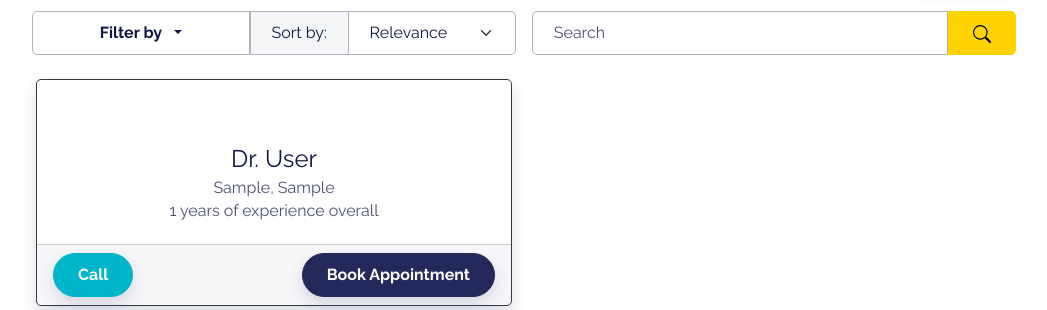
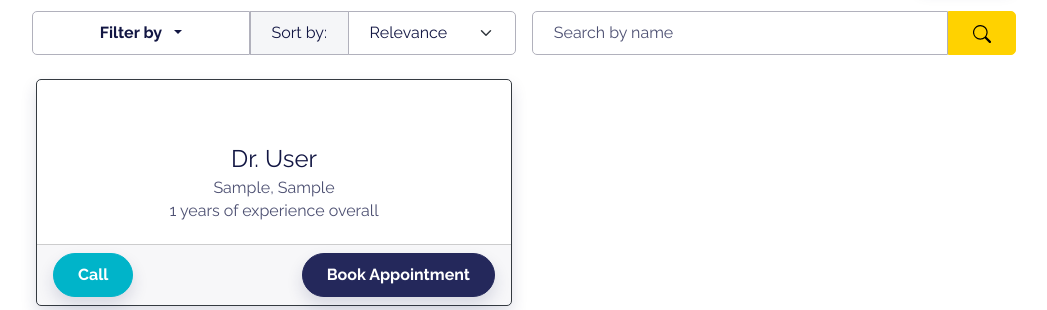
Before and after one commit to ShyamGadde/book-my-doctor, a PHP site: page /find-doctor.php in a window 1280 px wide. Shown: the part 77-387 px from the top of the page, without its empty margins (116-1163 px from the left). Run offline with PHP 8.4, Linux system fonts and the light colour scheme; tables that the repository leaves empty hold one stand-in row (values such as "Sample post"); data that the repository does not hold is empty; some web fonts are replaced.

Commit message:
fix: :lipstick: make it more obvious on what the user is searching on

```diff
--- a/find-doctor.php
+++ b/find-doctor.php
@@ -127,7 +127,7 @@ if (($_GET["filter"] ?? '') === "true") {
         <!-- Search form -->
         <div class="col p-0 px-2 m-0 col-12 col-md-6">
           <div class="d-flex align-items-center">
-            <input class="form-control ms-md-auto" type="search" name="search" placeholder="Search" style="border-top-left-radius: 5px; border-bottom-left-radius: 5px" />
+            <input class="form-control ms-md-auto" type="search" name="search" placeholder="Search by name" style="border-top-left-radius: 5px; border-bottom-left-radius: 5px" />
 
             <button class="btn btn-primary btn-secondary" type="submit" style="border-top-right-radius: 5px; border-bottom-right-radius: 5px;">
               <svg xmlns="http://www.w3.org/2000/svg" width="1em" height="1em" fill="currentColor" viewBox="0 0 16 16" class="bi bi-search" style="font-size: 18px">
```
